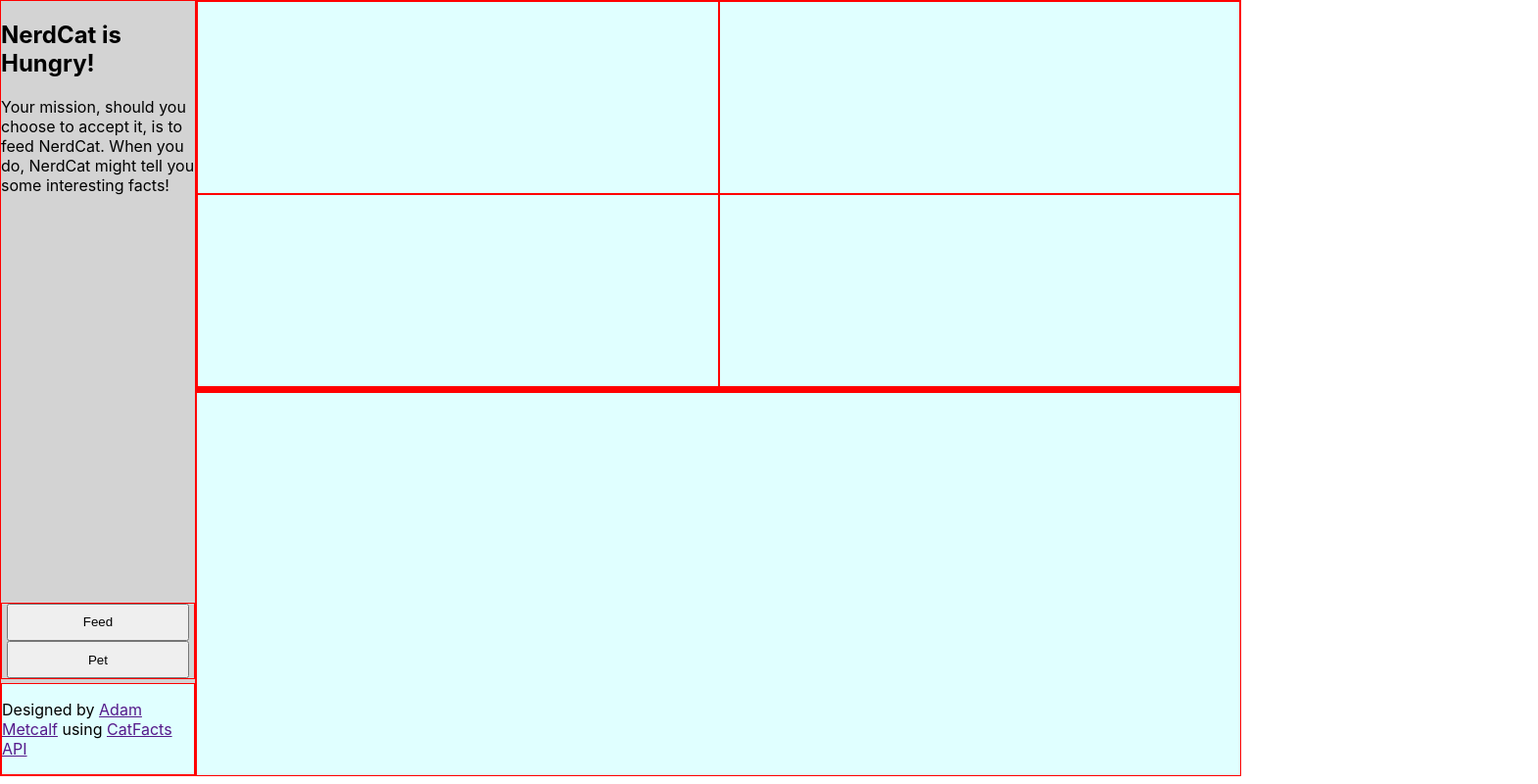
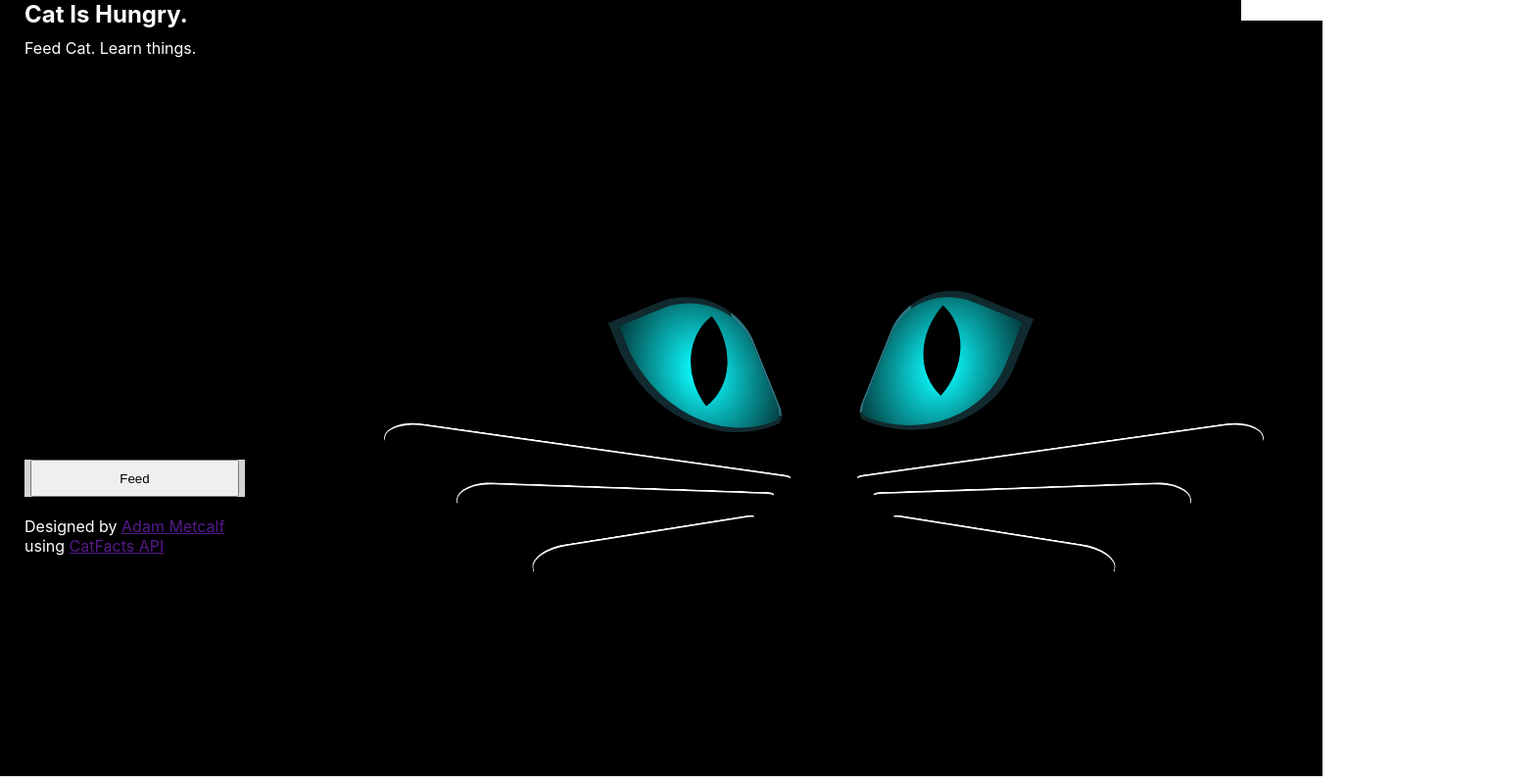
Before and after one commit to TenaciousDev/75-WD--API-challengeOne, a plain HTML site: page index.html in a window 1280 px wide. Shown: the whole page at 98% size, 1570 px wide, since content can reach past the window. Drawn offline with Linux system fonts and the light colour scheme.

Commit message:
added artwork of cat

```diff
--- a/catFacts.js
+++ b/catFacts.js
@@ -1,45 +1,46 @@
-const baseURL = 'https://cat-fact.herokuapp.com';
-const factArea = document.querySelector('.fact-area');
-const getFactBtn = document.querySelector('.feed');
+const baseURL = "https://cat-fact.herokuapp.com";
+const factArea = document.querySelector(".fact-area");
+const getFactBtn = document.querySelector(".feed");
 let url;
-getFactBtn.addEventListener('click', fetchFact);
+getFactBtn.addEventListener("click", fetchFact);
 
 function fetchFact(e) {
   // console.log(e);
-  url = baseURL + '/facts/random?animal+type=cat&amount=1';
+  url = baseURL + "/facts/random?animal+type=cat&amount=1";
   console.log(url);
   fetch(url)
-    .then(function(result){
+    .then(function (result) {
       return result.json();
-    }).then(function(json){
+    })
+    .then(function (json) {
       // some of the "facts" submitted by uses are really stupid or obvious placeholder text, but most of those are shorter than 18 characters. I'd also like to limit the length of characters, so I don't run into overflow issues. So:
-      if(json.text.length < 18){
+      if (json.text.length < 18) {
         console.log("not enough characters, fetching a different fact");
-        fetchFact();  // recursion!!! Squeeeee!
+        fetchFact(); // recursion!!! Squeeeee!
       } else if (json.text.length > 300) {
         console.log("too many characters, fetching a different fact");
         fetchFact();
       } else {
-      displayFact(json);
+        displayFact(json);
+      }
+    });
+
+  function displayFact(json) {
+    while (factArea.firstChild) {
+      factArea.removeChild(factArea.firstChild);
     }
-    })
-
-function displayFact(json){
-  while (factArea.firstChild){
-    factArea.removeChild(factArea.firstChild);
-  }
     let text = json.text;
-    let fact = document.createElement('p');
-    fact.className = 'fact-bubble';
+    let fact = document.createElement("p");
+    fact.className = "fact-bubble";
     fact.textContent = text;
-    let factChars = text.length
+    let factChars = text.length;
     let factStyle = fact.style;
-    if(factChars < 80){
-      factStyle.width = text.length/2 + 'ch';
-      factStyle.padding = '5px';
+    if (factChars < 80) {
+      factStyle.width = text.length / 2 + "ch";
+      factStyle.padding = "5px";
     } else {
-      factStyle = text.length/3 + 'ch';
-      factStyle.padding = '5px';
+      factStyle = text.length / 3 + "ch";
+      factStyle.padding = "5px";
     }
     console.log(text);
     factArea.appendChild(fact);
--- a/index.html
+++ b/index.html
@@ -9,14 +9,12 @@
   <body>
     <section class="main-grid">
       <div class="sidebar">
-        <h2 class="title">NerdCat is Hungry!</h2>
-        <p class="directions">
-          Your mission, should you choose to accept it, is to feed NerdCat. When
-          you do, NerdCat might tell you some interesting facts!
-        </p>
+        <h2 class="title">Cat Is Hungry.</h2>
+        <p class="directions">Feed Cat. Learn things.</p>
         <div class="controls">
           <button class="feed">Feed</button>
-          <button class="pet">Pet</button>
+          <!-- Will include 'Pet' feature if there's time -->
+          <!-- <button class="pet">Pet</button> -->
         </div>
         <div class="footer">
           <p>
@@ -25,15 +23,28 @@
           </p>
         </div>
       </div>
-      <div class="fact-area">
-        <div id="tl"></div>
-        <div id="tr"></div>
-        <div id="bl"></div>
-        <div id="br"></div>
-      </div>
+      <div class="fact-area"></div>
       <div class="cat-area">
-        <div class="cat-container"></div>
-        <div class="food-container"></div>
+        <div class="cat">
+          <div class="eye eye-left">
+            <div class="left-pupil"></div>
+          </div>
+          <div class="eye eye-right">
+            <div class="right-pupil"></div>
+          </div>
+          <div class="whiskers">
+            <div class="whiskers-left">
+              <div class="whisker"></div>
+              <div class="whisker"></div>
+              <div class="whisker"></div>
+            </div>
+            <div class="whiskers-right">
+              <div class="whisker"></div>
+              <div class="whisker"></div>
+              <div class="whisker"></div>
+            </div>
+          </div>
+        </div>
       </div>
     </section>
     <script type="text/javascript" src="catFacts.js"></script>
--- a/style.css
+++ b/style.css
@@ -2,11 +2,12 @@ body {
   font-family: -apple-system, BlinkMacSystemFont, "Segoe UI", Roboto, Oxygen,
     Ubuntu, Cantarell, "Open Sans", "Helvetica Neue", sans-serif;
   margin: 0;
+  width: 100vw;
 }
 /* Begin Visual Aids */
 div {
-  background-color: lightcyan;
-  border: 1px solid red;
+  /* background-color: lightcyan; */
+  /* border: 1px solid red; */
 }
 /* End Visual Aids */
 /* Begin Styles */
@@ -15,23 +16,27 @@ div {
   width: 99vw;
   height: 99vh;
   gap: none;
-  grid-template-columns: minmax(200px, 15vw) auto;
+  grid-template-columns: minmax(250px, 15vw) auto;
   /* grid-area: 1 / 1 / 3 / 3; */
   grid-template-areas:
     "sidebar fact-area"
     "sidebar cat-area";
-  background: lightblue;
+  background: black;
 }
 .sidebar {
   grid-area: sidebar;
-  background-color: lightgrey;
+  background-color: rgba(0, 0, 0, 0.603);
+  color: white;
+  padding-left: 10%;
 }
 .title {
+  margin: auto;
 }
 .directions {
+  margin: auto;
+  line-height: 2.5rem;
 }
 .controls {
-  display: flexbox; /*! research required */
   position: relative;
   top: 50vh;
   background-color: lightgrey;
@@ -57,6 +62,7 @@ div {
 }
 
 .fact-bubble {
+  position: unset;
   height: min-content;
   line-height: 3ch;
   background-color: seashell;
@@ -64,18 +70,143 @@ div {
 }
 .cat-area {
   grid-area: cat-area;
-}
-.cat-container {
-}
-.food-container {
+  background-color: black;
 }
 
-/* id-specific styles for fact-area divs */
-#tl {
+.cat {
+  position: relative;
+  width: 1100px;
+  height: 750px;
+  margin: auto auto auto 20%;
+  background-repeat: no-repeat;
+  background-size: 65%;
+  background-position-y: center;
 }
-#tr {
+
+.eye {
+  width: 120px;
+  height: 150px;
+  border-style: solid inset solid solid;
+  border-width: 7px 2px 4px 9px;
+  border-color: rgb(17, 42, 47) rgb(17, 42, 47) rgb(17, 42, 47);
+  background-image: radial-gradient(
+    /* from top, */ rgb(11, 236, 240) 15%,
+    rgba(9, 192, 196, 0.3) 100%
+  );
 }
-#bl {
+
+.eye-left {
+  position: relative;
+  top: 37%;
+  left: 16%;
+  border-top-left-radius: 0rem 1rem;
+  border-top-right-radius: 5rem;
+  border-bottom-left-radius: 8rem 9rem;
+  border-bottom-right-radius: 10px 20px;
+  transform: rotate(-22deg);
 }
-#br {
+.eye-right {
+  position: relative;
+  top: 15%;
+  left: 39%;
+  border-top-left-radius: 0rem 1rem;
+  border-top-right-radius: 5rem;
+  border-bottom-left-radius: 9rem 8rem;
+  border-bottom-right-radius: 10px 20px;
+  transform: scale(-1, 1) rotate(-22deg);
 }
+
+.left-pupil {
+  position: relative;
+  width: 60px;
+  height: 70px;
+  top: 22%;
+  left: 35%;
+  transform: rotate(-15deg);
+  border-radius: 100% 0;
+  background-color: black;
+  border: none;
+}
+.right-pupil {
+  position: relative;
+  width: 60px;
+  height: 70px;
+  top: 15%;
+  left: 30%;
+  transform: rotate(-20deg);
+  border-radius: 100% 0;
+  background-color: black;
+  border: none;
+}
+
+.whiskers {
+  position: relative;
+  width: 60%;
+  height: 180px;
+  top: 15%;
+  left: 3.7%;
+}
+.whiskers-left,
+.whiskers-right {
+  position: relative;
+  width: 70%;
+  height: 100%;
+}
+
+.whiskers-right {
+  transform: scale(-1, 1);
+  top: -100%;
+  left: 30%;
+}
+
+.whisker {
+  position: relative;
+  width: 90%;
+  height: 20px;
+  border-top: solid 2px white;
+  border-left: solid 1px white;
+  border-bottom: 1px solid black;
+  border-right: 1px solid black;
+  border-top-left-radius: 10rem 5rem;
+  border-top-right-radius: 2rem 1rem;
+  /* border-bottom-left-radius: 3rem 5rem; */
+  border-bottom-right-radius: 1rem 5rem;
+}
+
+.whisker:nth-of-type(1) {
+  left: -120px;
+  transform: rotate(8deg);
+}
+.whisker:nth-of-type(2) {
+  width: 70%;
+  margin-top: 18px;
+  margin-left: -35px;
+  transform: rotate(2deg) translatex(-10px);
+}
+.whisker:nth-of-type(3) {
+  width: 50%;
+  margin-top: 25px;
+  margin-left: 15px;
+  transform: rotate(-9deg) translateX(15px);
+}
+
+/* .mouth {
+  position: relative;
+  top: 20%;
+  left: 13%;
+  width: 490px;
+  height: 120px;
+  background-color: white;
+  border-top-left-radius: 15rem 20%;
+  border-top-right-radius: 10rem 20%;
+  border-bottom-left-radius: 100% 15rem;
+  border-bottom-right-radius: 100% 15rem;
+  border-bottom: 4px solid white;
+  clip-path: inset(10% 10% 10% 10% round 20%, 20%);
+} */
+
+/* .mouth::before {
+  border-bottom-left-radius: 15rem;
+  border-bottom-right-radius: 15rem;
+  border-bottom: 15px solid blue;
+} */
```
